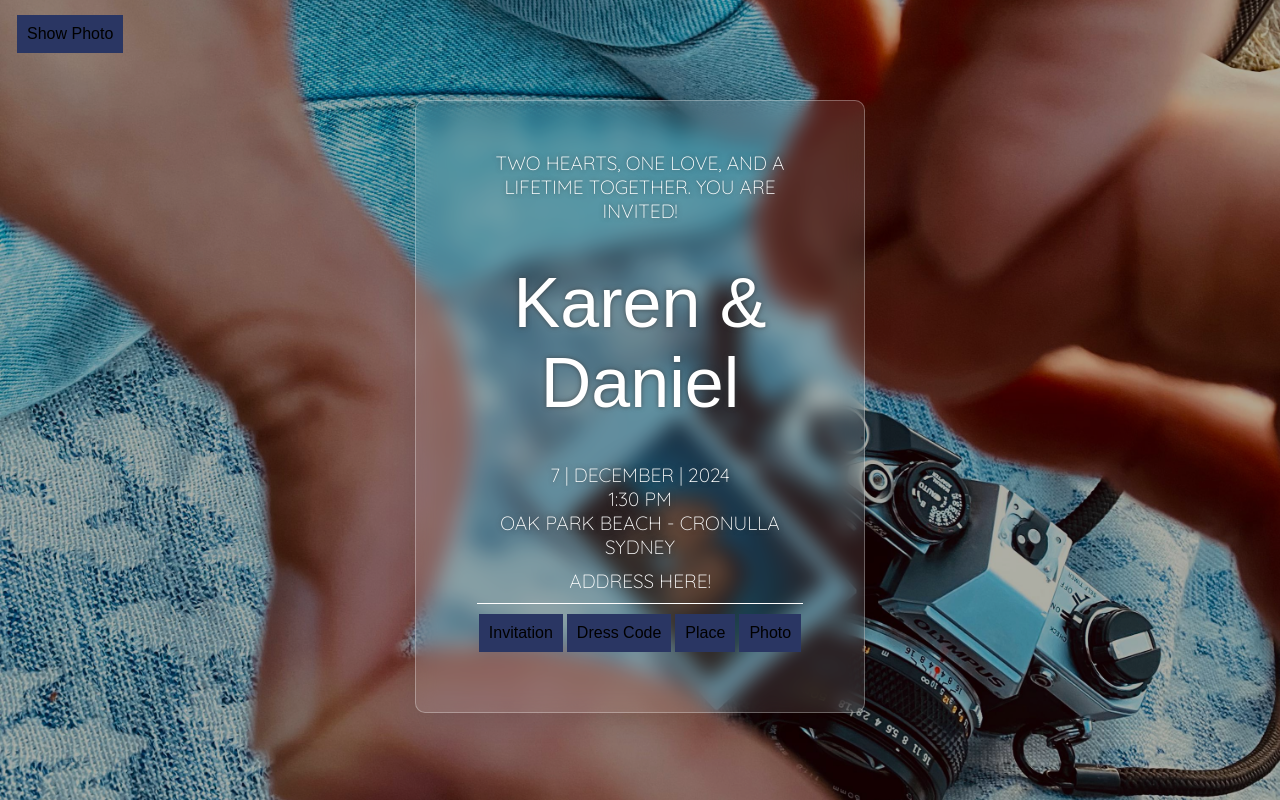
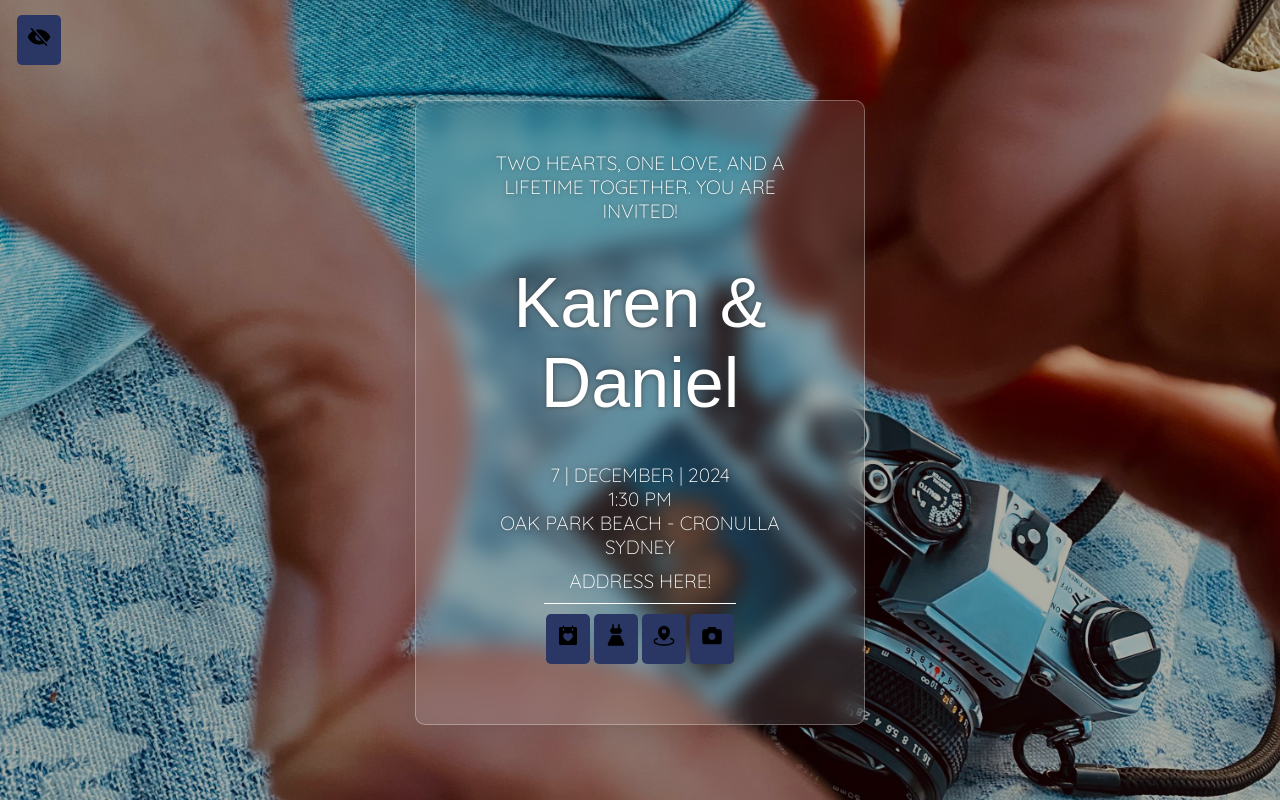
Before and after one commit to jdriosdev/kada, a Next.js app: page / in a window 1280 px wide. Built offline with nearby package versions, Linux system fonts and the light colour scheme; a web font is replaced by a local one.

Commit message:
add icons

```diff
--- a/app/page.tsx
+++ b/app/page.tsx
@@ -6,6 +6,9 @@ import CivilDressCode from "@/components/CivilDressCode";
 import CivilPlace from "@/components/CivilPlace";
 import CivilPhoto from "@/components/CivilPhoto";
 
+import { PiDressFill, PiMapPinAreaFill , PiCameraFill, PiCalendarHeartFill, PiEyeSlashFill, PiEyeFill   } from "react-icons/pi";
+
+
 
 export default function Home() {
 
@@ -13,22 +16,22 @@ export default function Home() {
 
   const menuItems = [{
     label: 'Invitation',
-    icon: '',
+    icon: ()=> <PiCalendarHeartFill />,
     component: () => <CivilMain />
   },
   {
     label: 'Dress Code',
-    icon: '',
+    icon: ()=><PiDressFill />,
     component: () => <CivilDressCode />
   },
   {
     label: 'Place',
-    icon: '',
+    icon: ()=><PiMapPinAreaFill/>,
     component: () => <CivilPlace />
   },
   {
     label: 'Photo',
-    icon: '',
+    icon: ()=><PiCameraFill />,
     component: () => <CivilPhoto/>
   }]
 
@@ -46,7 +49,8 @@ const [itemToShow, setItemToShow] = useState(menuItems[0])
       display: 'flex',
       justifyContent: 'center',
       alignItems: 'center'
-    }} >
+    }}
+    >
 
     </div>
     <button style={{
@@ -57,8 +61,9 @@ const [itemToShow, setItemToShow] = useState(menuItems[0])
       margin: '0 2px',
       backgroundColor: '#2A3663',
       border: 'none',
-      fontSize: '1rem'
-    }} onClick={()=> setShowCard(prev => !prev)}>{showCard ? 'Show Photo' : 'Show Details'}</button>
+      fontSize: '1.5rem',
+      borderRadius: '5px'
+    }} onClick={()=> setShowCard(prev => !prev)}>{showCard ? <PiEyeSlashFill/> : <PiEyeFill />}</button>
     <GlassCard showCard={showCard}>
 
         {itemToShow.component()}
@@ -74,10 +79,13 @@ const [itemToShow, setItemToShow] = useState(menuItems[0])
   margin: '0 2px',
   backgroundColor: '#2A3663',
   border: 'none',
-  fontSize: '1rem'
+  fontSize: '1.5rem',
+  borderRadius: '5px'
 
  }}
- onClick={()=> setItemToShow(menuItems[index])} key={item.label}>{item.label}</button>)}
+ onClick={()=> setItemToShow(menuItems[index])} key={item.label}>
+  {item.icon()}
+ </button>)}
 </div>
     </GlassCard>
 
```
Also changed, not shown: package.json (+4 -3 lines), 1 other file (tests, documents, lock files or other folders).
